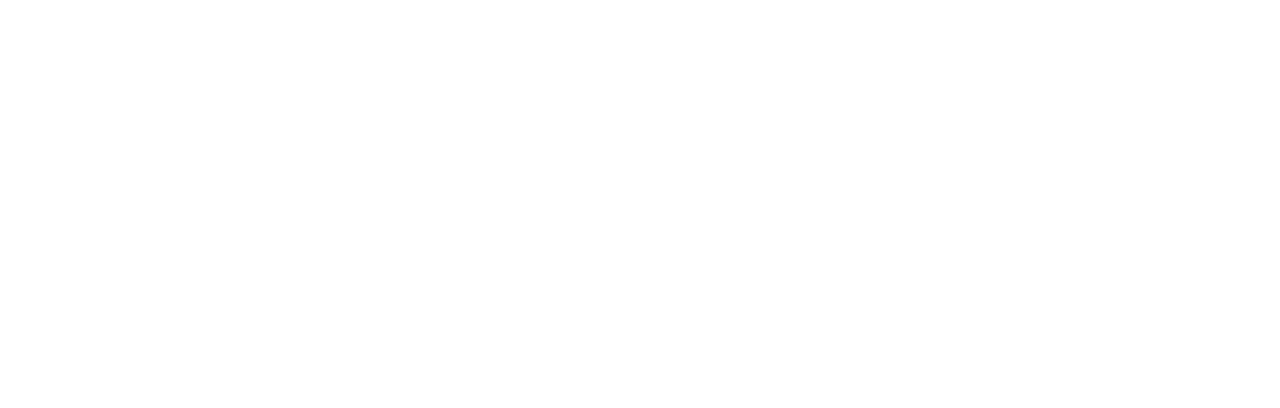
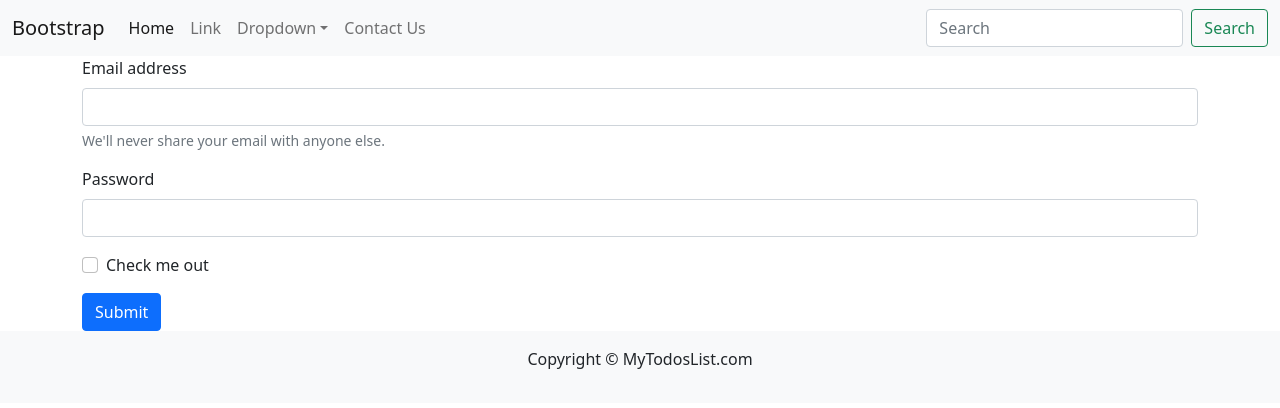
Before and after one commit to mdakram09/react-practice, a React (Create React App) app: page /contact in a window 1280 px wide. Shown: the top 408 px of the page. Built offline with nearby package versions, Linux system fonts and the light colour scheme.

Commit message:
i have practiced react routing

```diff
--- a/src/App.js
+++ b/src/App.js
@@ -5,6 +5,7 @@
 import { Cards } from './MyComponents/Cards'
 import { Footer } from './MyComponents/Footer'
 import { About } from './MyComponents/About'
+import {Contact} from './MyComponents/Contact'
 
 
 import React, { } from 'react';
@@ -42,6 +43,13 @@
 
           </Route>
 
+
+          <Route exact path="/contact">
+            <Header/>
+            <Contact/>
+            <Footer/>
+          </Route>
+
         </Switch>
 
       </Router>
--- a/src/MyComponents/Contact.js
+++ b/src/MyComponents/Contact.js
@@ -1,10 +1,22 @@
 import React from 'react'
 
-export const About = () => {
+export const Contact = () => {
     return (
-        <div>
-            This is an about component
-            <p>Lorem ipsum dolor sit amet consectetur, adipisicing elit. Cum corporis odio, nesciunt sed eveniet, nemo amet, dignissimos magnam itaque ipsam possimus. Inventore vitae, perferendis harum quas cupiditate adipisci repellendus tempore asperiores at consequatur quos?</p>
-        </div>
+        <form className="container">
+  <div className="mb-3">
+    <label for="exampleInputEmail1" className="form-label">Email address</label>
+    <input type="email" className="form-control" id="exampleInputEmail1" aria-describedby="emailHelp"/>
+    <div id="emailHelp" className="form-text">We'll never share your email with anyone else.</div>
+  </div>
+  <div className="mb-3">
+    <label for="exampleInputPassword1" className="form-label">Password</label>
+    <input type="password" className="form-control" id="exampleInputPassword1"/>
+  </div>
+  <div className="mb-3 form-check">
+    <input type="checkbox" className="form-check-input" id="exampleCheck1"/>
+    <label className="form-check-label" for="exampleCheck1">Check me out</label>
+  </div>
+  <button type="submit" className="btn btn-primary">Submit</button>
+</form>
     )
 }
--- a/src/MyComponents/Header.js
+++ b/src/MyComponents/Header.js
@@ -37,7 +37,7 @@
                                 </ul>
                             </li>
                             <li className="nav-item">
-                                <Link className="nav-link disabled" to="#" tabindex="-1" aria-disabled="true">Disabled</Link>
+                                <Link className="nav-link" to="/contact" tabindex="-1" aria-disabled="true">Contact Us</Link>
                             </li>
                         </ul>
                         <form className="d-flex">
```
